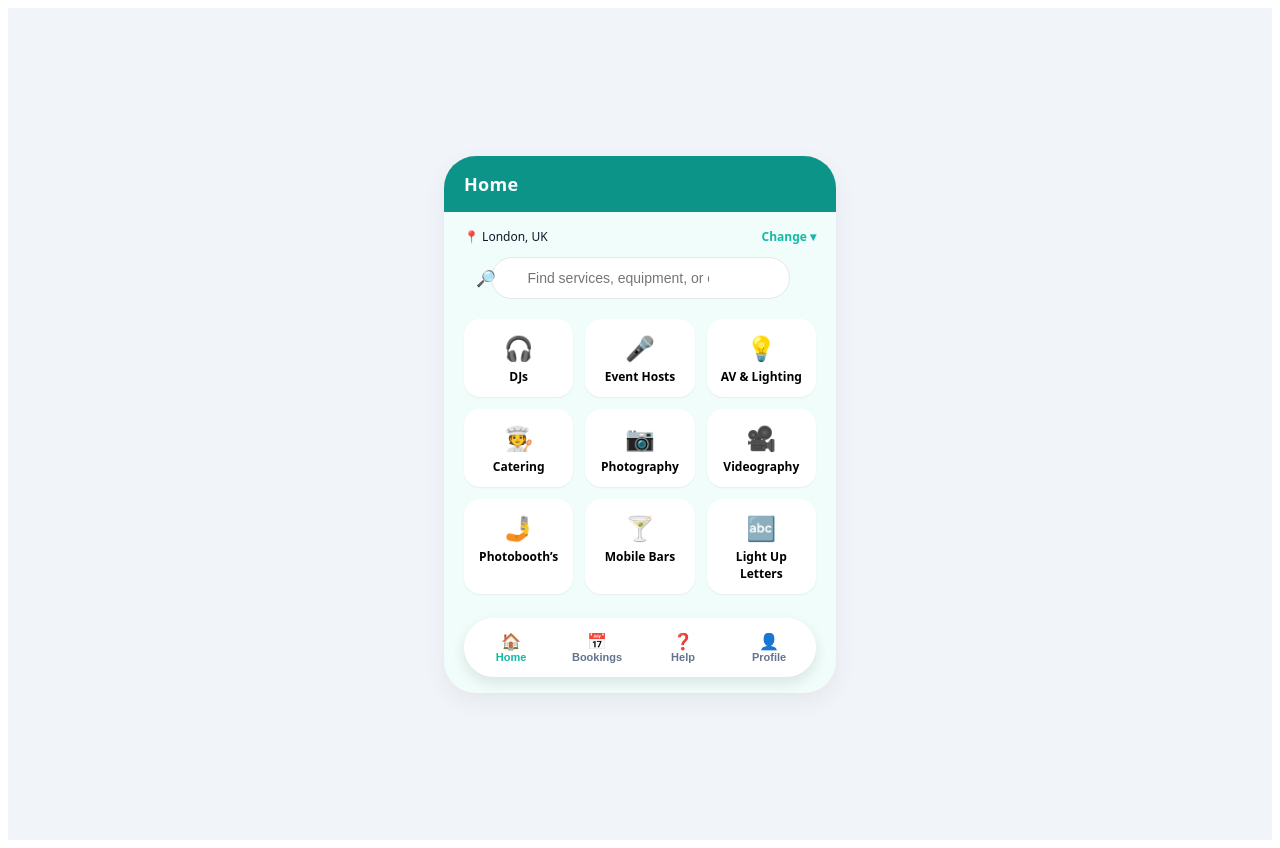
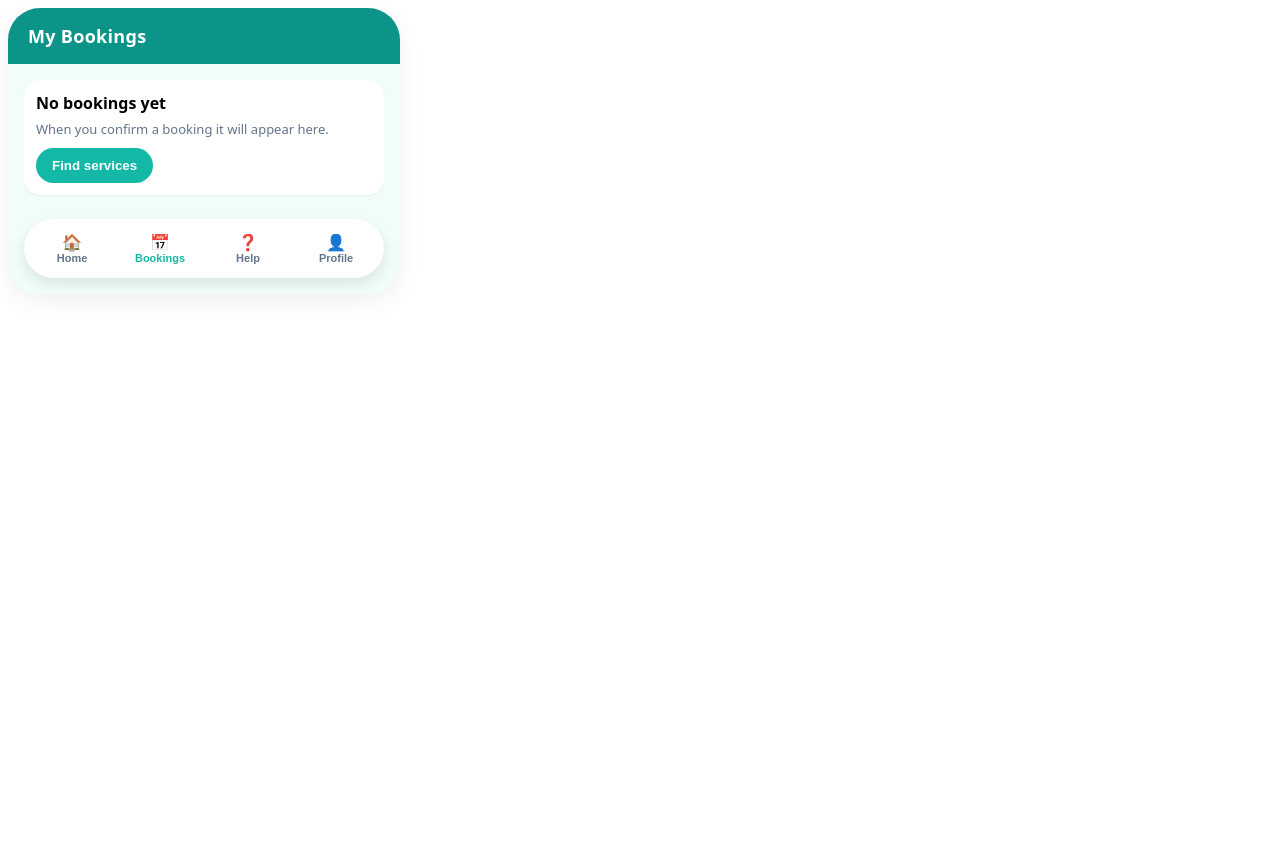
Before and after one commit to jayreiddevops/alleventhub, a React (Vite) app: page / in a window 1280 px wide. After the commit the page ends 800 px from the top, so only its background shows below. Built offline with nearby package versions, Linux system fonts and the light colour scheme.

Commit message:
Update App.jsx

```diff
--- a/src/App.jsx
+++ b/src/App.jsx
@@ -1,7 +1,6 @@
-// Single-screen demo with bottom tab bar and searchable categories
-// Flow: Home → Results → Supplier Profile → Booking, plus tab navigation and search.
+// Booking + Bookings List pages for AllEventHub
 
-import React, { useState } from "react";
+import React, { useState, useEffect } from "react";
 
 const Brand = {
   primary: "#0D9488",
@@ -39,12 +38,6 @@ const styles = {
     borderRadius: 16,
     boxShadow: "0 1px 2px rgba(15,23,42,0.06)",
     padding: 12,
-  },
-  grid: {
-    display: "grid",
-    gridTemplateColumns: "repeat(3, 1fr)",
-    gap: 12,
-    marginTop: 8,
   },
   pill: {
     background: "#14B8A6",
@@ -88,31 +81,6 @@ const Button = ({ children, onClick, style }) => (
   </button>
 );
 
-// UI helpers for the profile page
-const Badge = ({ children }) => (
-  <span style={{
-    display: "inline-flex",
-    alignItems: "center",
-    gap: 6,
-    background: `${Brand.accent}22`,
-    color: Brand.accent,
-    borderRadius: 999,
-    padding: "6px 10px",
-    fontSize: 11,
-    fontWeight: 800,
-  }}>{children}</span>
-);
-
-const StarRow = ({ value = 5 }) => (
-  <span aria-label={`${value} stars`}>
-    {Array.from({ length: 5 }).map((_, i) => (
-      <span key={i} style={{ color: i < value ? "#f59e0b" : "#e2e8f0", marginRight: 2 }}>★</span>
-    ))}
-  </span>
-);
-
-
-// Bottom tab bar
 const BottomTabs = ({ active, onSelect }) => {
   const item = (key, label, emoji) => (
     <button
@@ -156,284 +124,128 @@ const BottomTabs = ({ active, onSelect }) => {
   );
 };
 
-// Screens
-const HomeScreen = ({ onSelectCategory, onSelectTab, onSearch }) => {
-  const categories = [
-    { label: "DJs", icon: "🎧" },
-    { label: "Event Hosts", icon: "🎤" },
-    { label: "AV & Lighting", icon: "💡" },
-    { label: "Catering", icon: "🧑‍🍳" },
-    { label: "Photography", icon: "📷" },
-    { label: "Videography", icon: "🎥" },
-    { label: "Photobooth’s", icon: "🤳" },
-    { label: "Mobile Bars", icon: "🍸" },
-    { label: "Light Up Letters", icon: "🔤" },
-  ];
-  const [query, setQuery] = React.useState("");
-  const filtered = query
-    ? categories.filter((c) => c.label.toLowerCase().includes(query.toLowerCase()))
-    : categories;
-
-  const submit = (e) => {
-    e.preventDefault();
-    if (!query.trim()) return;
-    onSearch?.(query.trim());
-  };
+// Booking form page
+const BookingPage = ({ supplier = "George Harris", selectedPackage = "Silver (€300)", onBack, onConfirm, onSelectTab }) => {
+  const [date, setDate] = useState("");
+  const [time, setTime] = useState("");
+  const [notes, setNotes] = useState("");
 
   return (
     <Phone bg={Brand.bg}>
-      <TopBar title="Home" />
-      <div style={{ display: "flex", flexDirection: "column", gap: 12, paddingInline: 4 }}>
-        <div style={{ display: "flex", justifyContent: "space-between", fontSize: 12 }}>
-          <span style={{ color: Brand.text }}>📍 London, UK</span>
-          <span style={{ color: Brand.accent, fontWeight: 600 }}>Change ▾</span>
-        </div>
+      <TopBar title="Booking" onBack={onBack} />
+      <div style={{ display: "flex", flexDirection: "column", gap: 14 }}>
+        <Card>
+          <div style={{ fontSize: 18, fontWeight: 800 }}>{supplier}</div>
+          <div style={{ fontSize: 14, marginTop: 4, color: Brand.muted }}>Package: {selectedPackage}</div>
+        </Card>
 
-        {/* Search bar */}
-        <form onSubmit={submit} style={{ position: "relative", display: "flex", justifyContent: "center" }}>
-          <span style={{ position: "absolute", left: 12, top: 10, fontSize: 16 }}>🔎</span>
-          <input
-            value={query}
-            onChange={(e) => setQuery(e.target.value)}
-            onKeyDown={(e) => { if (e.key === 'Enter') submit(e); }}
-            placeholder="Find services, equipment, or crew"
-            style={{
-              maxWidth: 260,
-              height: 40,
-              borderRadius: 999,
-              border: "1px solid #e5e7eb",
-              padding: "0 80px 0 36px",
-              fontSize: 14,
-              outline: "none",
-              background: "#fff",
-            }}
-          />
-          {query && (
-            <button type="button" onClick={() => setQuery("")} style={{ position: "absolute", right: 88, top: 8, border: 0, background: "transparent", cursor: "pointer", fontSize: 14, color: Brand.muted }}>✕</button>
-          )}
+        <div style={{ fontSize: 16, fontWeight: 800 }}>Choose Date</div>
+        <input type="date" value={date} onChange={(e) => setDate(e.target.value)} style={{ ...styles.card, padding: 10, fontSize: 14 }} />
 
-        </form>
+        <div style={{ fontSize: 16, fontWeight: 800 }}>Choose Time</div>
+        <input type="time" value={time} onChange={(e) => setTime(e.target.value)} style={{ ...styles.card, padding: 10, fontSize: 14 }} />
 
-        {/* Category grid (filters as you type) */}
-        <div style={styles.grid}>
-          {filtered.map((c) => (
-            <div
-              key={c.label}
-              onClick={() => onSelectCategory(c.label)}
-              style={{ ...styles.card, textAlign: "center", cursor: "pointer" }}
-            >
-              <div style={{ fontSize: 24 }}>{c.icon}</div>
-              <div style={{ fontSize: 12, fontWeight: 700, marginTop: 4 }}>{c.label}</div>
-            </div>
-          ))}
-          {filtered.length === 0 && (
-            <div style={{ gridColumn: "1 / -1", fontSize: 12, color: Brand.muted }}>No categories match “{query}”.</div>
-          )}
-        </div>
-        <BottomTabs active="home" onSelect={onSelectTab} />
+        <div style={{ fontSize: 16, fontWeight: 800 }}>Notes</div>
+        <textarea
+          placeholder="Add any special requests (optional)"
+          value={notes}
+          onChange={(e) => setNotes(e.target.value)}
+          style={{ ...styles.card, padding: 10, fontSize: 14, minHeight: 80, resize: "vertical" }}
+        />
+
+        <Button
+          style={{ width: "100%", marginTop: 12 }}
+          onClick={() => {
+          const payload = {
+            id: Date.now(),
+            supplier,
+            selectedPackage,
+            date,
+            time,
+            notes,
+            status: "Confirmed",
+            createdAt: new Date().toISOString(),
+          };
+          if (onConfirm) {
+            onConfirm(payload);
+          } else {
+            try {
+              const key = "aeh_bookings";
+              const current = JSON.parse(localStorage.getItem(key) || "[]");
+              current.unshift(payload);
+              localStorage.setItem(key, JSON.stringify(current));
+            } catch {}
+            alert(`Booked ${supplier} on ${date || "(date)"} at ${time || "(time)"} — ${selectedPackage}`);
+          }
+        }}
+        >
+          Confirm & Pay
+        </Button>
+
+        <BottomTabs active="bookings" onSelect={onSelectTab} />
       </div>
     </Phone>
   );
 };
 
-const ResultsScreen = ({ category, onBack, onSelectSupplier, onSelectTab }) => (
-  <Phone bg={Brand.bg}>
-    <TopBar title={`${category} in London`} onBack={onBack} />
-    <div style={{ display: "flex", flexDirection: "column", gap: 12 }}>
-      {[1, 2, 3].map((n) => (
-        <Card key={n}>
-          <div style={{ display: "flex", alignItems: "center", gap: 12 }}>
-            <img
-              alt="provider"
-              src="https://images.unsplash.com/photo-1544005313-94ddf0286df2?q=80&w=120&auto=format&fit=crop"
-              style={{ width: 56, height: 56, borderRadius: 16, objectFit: "cover" }}
-            />
-            <div style={{ flex: 1 }}>
-              <div style={{ fontSize: 14, fontWeight: 800, color: Brand.text }}>
-                {category} Pro #{n}
-              </div>
-              <div style={{ fontSize: 12, color: Brand.muted }}>From £{150 + n * 25}</div>
-            </div>
-            <Button onClick={() => onSelectSupplier(`${category} Pro #${n}`)}>View</Button>
-          </div>
-        </Card>
-      ))}
-      <BottomTabs active="home" onSelect={onSelectTab} />
-    </div>
-  </Phone>
-);
+// Bookings tab page (reads from localStorage)
+const BookingsTab = ({ onSelectTab }) => {
+  const [bookings, setBookings] = useState([]);
 
-const SupplierProfile = ({ name, onBack, onBook, onSelectTab }) => {
-  const packages = [
-    { tier: "Bronze", price: 150, unit: "/hr" },
-    { tier: "Silver", price: 300, unit: "" },
-    { tier: "Gold", price: 500, unit: "" },
-  ];
-  const availability = [
-    "https://images.unsplash.com/photo-1506157786151-b8491531f063?q=80&w=400&auto=format&fit=crop",
-    "https://images.unsplash.com/photo-1511671782779-c97d3d27a1d4?q=80&w=400&auto=format&fit=crop",
-    "https://images.unsplash.com/photo-1520975661595-6453be3f7070?q=80&w=400&auto=format&fit=crop",
-  ];
+  useEffect(() => {
+    try {
+      const data = JSON.parse(localStorage.getItem("aeh_bookings") || "[]");
+      setBookings(data);
+    } catch {
+      setBookings([]);
+    }
+  }, []);
+
+  const cancel = (id) => {
+    const updated = bookings.map((b) =>
+      b.id === id ? { ...b, status: "Cancelled" } : b
+    );
+    setBookings(updated);
+    try {
+      localStorage.setItem("aeh_bookings", JSON.stringify(updated));
+    } catch {}
+  };
 
   return (
     <Phone bg={Brand.bg}>
-      <TopBar title="Supplier Profile" onBack={onBack} />
-      <div style={{ display: "flex", flexDirection: "column", gap: 14 }}>
-        {/* Header with avatar, name, rating & badges */}
-        <div style={{ display: "flex", alignItems: "center", gap: 12 }}>
-          <img src="https://images.unsplash.com/photo-1544723795-3fb6469f5b39?q=80&w=200&auto=format&fit=crop" alt="avatar" style={{ width: 96, height: 96, borderRadius: 999, objectFit: "cover" }}/>
-          <div style={{ flex: 1 }}>
-            <div style={{ fontSize: 22, fontWeight: 900, color: Brand.text }}>{name || "George Harris"}</div>
-            <div style={{ display: "flex", alignItems: "center", gap: 8, marginTop: 6 }}>
-              <StarRow value={5} />
-              <span style={{ fontWeight: 700, color: Brand.text }}>4.8</span>
+      <TopBar title="My Bookings" />
+      <div style={{ display: "flex", flexDirection: "column", gap: 12 }}>
+        {bookings.length === 0 && (
+          <Card>
+            <div style={{ fontWeight: 800, marginBottom: 6 }}>No bookings yet</div>
+            <div style={{ fontSize: 13, color: Brand.muted }}>When you confirm a booking it will appear here.</div>
+            <Button style={{ marginTop: 10 }} onClick={() => onSelectTab?.("home")}>Find services</Button>
+          </Card>
+        )}
+
+        {bookings.map((b) => (
+          <Card key={b.id}>
+            <div style={{ display: "flex", alignItems: "center", gap: 10 }}>
+              <div style={{ flex: 1 }}>
+                <div style={{ fontWeight: 900 }}>{b.supplier}</div>
+                <div style={{ fontSize: 12, color: Brand.muted }}>{b.selectedPackage}</div>
+                <div style={{ fontSize: 12 }}>{b.date} at {b.time}</div>
+                {b.notes && <div style={{ fontSize: 12, marginTop: 4 }}>“{b.notes}”</div>}
+              </div>
+              <span style={{ fontSize: 12, fontWeight: 800, color: b.status === "Cancelled" ? "#ef4444" : Brand.accent }}>{b.status}</span>
             </div>
-            <div style={{ display: "flex", gap: 8, marginTop: 8 }}>
-              <Badge>✔︎ Verified</Badge>
-              <Badge>🛡 Insured</Badge>
+            <div style={{ display: "flex", gap: 8, marginTop: 10 }}>
+              <Button style={{ background: "#475569", flex: 1 }} onClick={() => alert(JSON.stringify(b, null, 2))}>View</Button>
+              <Button style={{ background: "#ef4444", flex: 1 }} onClick={() => cancel(b.id)}>Cancel</Button>
             </div>
-          </div>
-        </div>
+          </Card>
+        ))}
 
-        {/* Bio */}
-        <div style={{ fontSize: 18, fontWeight: 900, color: Brand.text }}>Bio</div>
-        <Card>
-          DJ with 10 years of experience performing at weddings, parties, and corporate events.
-        </Card>
-
-        {/* Services Offered (packages) */}
-        <div style={{ fontSize: 18, fontWeight: 900, color: Brand.text }}>Services Offered</div>
-        <div style={{ display: "grid", gridTemplateColumns: "1fr 1fr", gap: 10 }}>
-          {packages.map((p) => (
-            <div key={p.tier} style={{ ...styles.card, padding: 14 }}>
-              <div style={{ fontSize: 16, fontWeight: 900 }}>{p.tier}</div>
-              <div style={{ marginTop: 6, fontWeight: 800 }}>€ {p.price}<span style={{ fontSize: 12, color: Brand.muted }}>{p.unit}</span></div>
-            </div>
-          ))}
-        </div>
-
-        {/* Availability (gallery) */}
-        <div style={{ fontSize: 18, fontWeight: 900, color: Brand.text }}>Availability</div>
-        <div style={{ display: "grid", gridTemplateColumns: "1fr 1fr 1fr", gap: 8 }}>
-          {availability.map((src, i) => (
-            <img key={i} src={src} alt="availability" style={{ width: "100%", height: 84, objectFit: "cover", borderRadius: 12 }} />
-          ))}
-        </div>
-
-        {/* Portfolio (blurb + map tile) */}
-        <div style={{ fontSize: 18, fontWeight: 900, color: Brand.text }}>Portfolio</div>
-        <Card>
-          <div style={{ display: "flex", alignItems: "flex-start", gap: 12 }}>
-            <div style={{ flex: 1 }}>
-              <div style={{ display: "flex", alignItems: "center", gap: 6 }}>
-                <StarRow value={5} /><span style={{ fontWeight: 700, color: Brand.text }}>5</span>
-              </div>
-              <div style={{ marginTop: 6 }}>
-                Absolutely fantastic DJ! Kept the dance floor packed all night.
-              </div>
-            </div>
-            <img src="https://maps.geoapify.com/v1/staticmap?style=osm-carto&width=140&height=120&center=lonlat:-6.2603,53.3498&zoom=11&apiKey=demo" alt="Dublin map" style={{ width: 140, height: 120, objectFit: "cover", borderRadius: 12 }}/>
-          </div>
-        </Card>
-
-        {/* Reviews */}
-        <div style={{ fontSize: 18, fontWeight: 900, color: Brand.text }}>Reviews</div>
-        <Card>
-          <div style={{ display: "flex", alignItems: "center", gap: 10 }}>
-            <img src="https://images.unsplash.com/photo-1544005313-94ddf0286df2?q=80&w=80&auto=format&fit=crop" alt="reviewer" style={{ width: 40, height: 40, borderRadius: 999, objectFit: "cover" }} />
-            <div>
-              <div style={{ fontWeight: 800 }}>Maria P.</div>
-              <StarRow value={5} />
-            </div>
-          </div>
-          <div style={{ marginTop: 8 }}>
-            Incredible set, super professional and friendly. Would absolutely recommend!
-          </div>
-        </Card>
-
-        {/* CTA */}
-        <div style={{ display: "flex", gap: 8 }}>
-          <Button style={{ flex: 1, background: "#475569" }}>Message</Button>
-          <Button style={{ flex: 1 }} onClick={() => onBook("Silver")}>Book Now</Button>
-        </div>
-
-        <BottomTabs active="home" onSelect={onSelectTab} />
+        <BottomTabs active="bookings" onSelect={onSelectTab} />
       </div>
     </Phone>
   );
 };
 
-const BookingScreen = ({ supplier, onBack, onSelectTab }) => (
-  <Phone bg={Brand.bg}>
-    <TopBar title="Booking" onBack={onBack} />
-    <div style={{ display: "flex", flexDirection: "column", gap: 12 }}>
-      <div style={{ fontSize: 18, fontWeight: 800, color: Brand.text }}>{supplier}</div>
-      <Card>[Calendar picker placeholder]</Card>
-      <div style={{ fontSize: 13, color: Brand.text }}>Selected Package: Silver (£400)</div>
-      <Button style={{ width: "100%" }}>Confirm & Pay</Button>
-      <BottomTabs active="bookings" onSelect={onSelectTab} />
-    </div>
-  </Phone>
-);
-
-export default function App() {
-  const [view, setView] = useState("home");
-  const [category, setCategory] = useState("DJs");
-  const [supplier, setSupplier] = useState(null);
-
-  const handleTab = (tab) => {
-    if (tab === "home") setView("home");
-    if (tab === "bookings") setView("booking");
-    if (tab === "help") setView("help");
-    if (tab === "profile") setView("profileTab");
-  };
-
-  // Search handler: route to best matching category
-  const handleSearch = (q) => {
-    const cats = [
-      "DJs",
-      "Event Hosts",
-      "AV & Lighting",
-      "Catering",
-      "Photography",
-      "Videography",
-      "Photobooth’s",
-      "Mobile Bars",
-      "Light Up Letters",
-    ];
-    const match = cats.find((c) => c.toLowerCase().includes(q.toLowerCase())) || "Photography";
-    setCategory(match);
-    setView("results");
-  };
-
-  let screen;
-  if (view === "home") screen = <HomeScreen onSelectCategory={(c) => { setCategory(c); setView("results"); }} onSelectTab={handleTab} onSearch={handleSearch} />;
-  if (view === "results") screen = <ResultsScreen category={category} onBack={() => setView("home")} onSelectSupplier={(s) => { setSupplier(s); setView("profile"); }} onSelectTab={handleTab} />;
-  if (view === "profile") screen = <SupplierProfile name={supplier} onBack={() => setView("results")} onBook={() => setView("booking")} onSelectTab={handleTab} />;
-  if (view === "booking") screen = <BookingScreen supplier={supplier || "Your bookings"} onBack={() => setView("home")} onSelectTab={handleTab} />;
-  if (view === "help") screen = (
-    <Phone bg={Brand.bg}>
-      <TopBar title="Help & Support" onBack={() => setView("home")} />
-      <div style={{ display: "flex", flexDirection: "column", gap: 12 }}>
-        <Card>FAQ coming soon. For now, email support@alleventhub.example</Card>
-        <BottomTabs active="help" onSelect={handleTab} />
-      </div>
-    </Phone>
-  );
-  if (view === "profileTab") screen = (
-    <Phone bg={Brand.bg}>
-      <TopBar title="My Profile" onBack={() => setView("home")} />
-      <div style={{ display: "flex", flexDirection: "column", gap: 12 }}>
-        <Card>Signed in as: demo@user.com</Card>
-        <Card>Upcoming bookings will appear here.</Card>
-        <BottomTabs active="profile" onSelect={handleTab} />
-      </div>
-    </Phone>
-  );
-
-  return (
-    <div style={{ display: "flex", justifyContent: "center", alignItems: "center", minHeight: "100vh", background: "#f1f5f9", padding: 16 }}>
-      {screen}
-    </div>
-  );
-}
+export { BookingPage, BookingsTab };
+export default BookingsTab;
```
